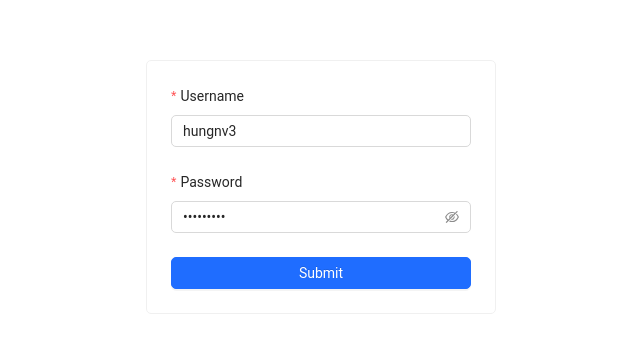
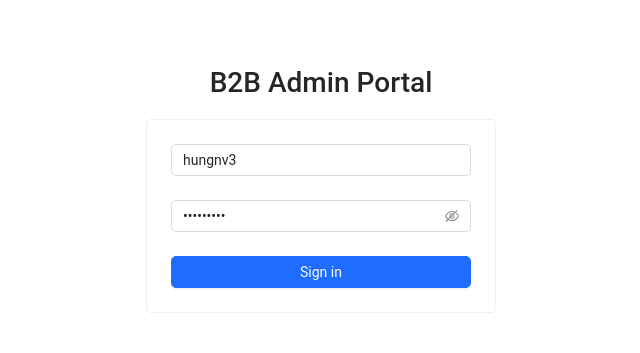
Before and after one commit to huy97/react_app_template, a React (Create React App) app: page /login in a window 1280 px wide. Shown: the part 213-566 px from the top of the page, without its empty margins (319-959 px from the left). Built offline with nearby package versions, Linux system fonts and the light colour scheme; what aws-amplify would draw is missing.

Commit message:
Update login/logout aws

```diff
--- a/public/index.html
+++ b/public/index.html
@@ -24,7 +24,7 @@
       work correctly both with client-side routing and a non-root public URL.
       Learn how to configure a non-root public URL by running `npm run build`.
     -->
-    <title>React Redux App</title>
+    <title>B2B Admin Portal</title>
   </head>
   <body>
     <noscript>You need to enable JavaScript to run this app.</noscript>
--- a/src/components/Auth/LoginForm.tsx
+++ b/src/components/Auth/LoginForm.tsx
@@ -9,6 +9,7 @@ interface IProps {
 export default function LoginForm({ onFinish }: IProps) {
   return (
     <FormContainer>
+      <h1>B2B Admin Portal</h1>
       <FormContent>
         <Form
           layout="vertical"
@@ -19,7 +20,6 @@ export default function LoginForm({ onFinish }: IProps) {
           }}
         >
           <Form.Item
-            label="Username"
             name="username"
             rules={[
               {
@@ -28,10 +28,9 @@ export default function LoginForm({ onFinish }: IProps) {
               },
             ]}
           >
-            <Input />
+            <Input placeholder="Username" />
           </Form.Item>
           <Form.Item
-            label="Password"
             name="password"
             rules={[
               {
@@ -40,10 +39,10 @@ export default function LoginForm({ onFinish }: IProps) {
               },
             ]}
           >
-            <Input.Password />
+            <Input.Password placeholder="Password" />
           </Form.Item>
           <Button htmlType="submit" type="primary" block>
-            Submit
+            Sign in
           </Button>
         </Form>
       </FormContent>
@@ -60,6 +59,7 @@ const FormContainer = styled.div`
   right: 0;
   justify-content: center;
   align-items: center;
+  flex-direction: column;
 `;
 
 const FormContent = styled(Card)`
```
